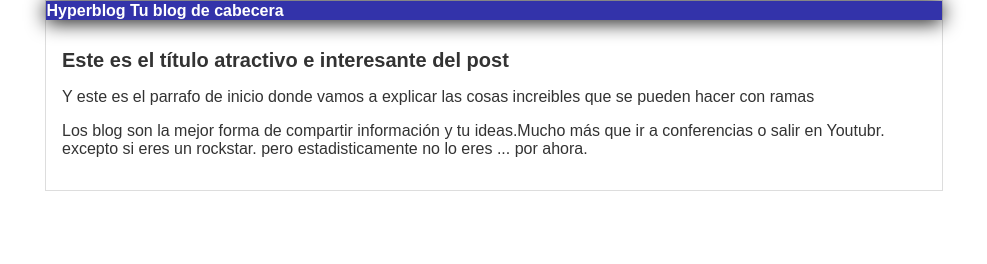
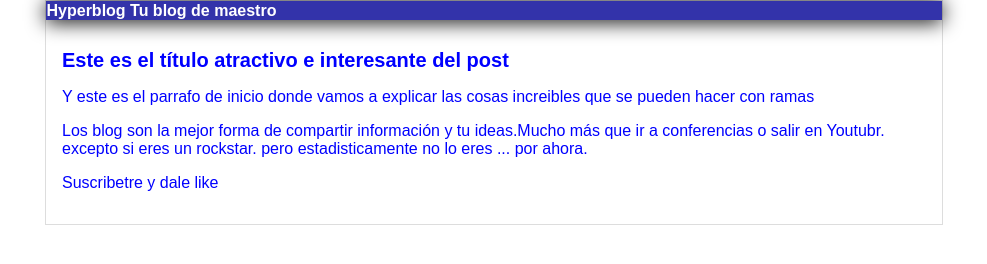
Before and after one commit to alexpin/hyperblog, a plain HTML site: page blogpost.html in a window 1280 px wide. Shown: the whole page, without its empty margins (146-1133 px from the left). Drawn offline with Linux system fonts and the light colour scheme.

Commit message:
Agregue suscripcion, cambie la cabecera maestra y puse todo blue

```diff
--- a/blogpost.html
+++ b/blogpost.html
@@ -8,7 +8,7 @@
             <div id="cabecera">
                 Hyperblog
                 <span id="tagline">
-                    Tu blog de cabecera
+                    Tu blog de maestro
                 </span>
             </div>
             <div id="post">
@@ -20,6 +20,7 @@
                     que ir a conferencias o salir en Youtubr. excepto si eres un rockstar. pero
                     estadisticamente no lo eres ... por ahora.
                 </p>
+                <p>Suscribetre y dale like</p>
             </div>
         </div>
     </body>
--- a/css/estilos.css
+++ b/css/estilos.css
@@ -1,6 +1,6 @@
 body
 {
-    color: #333;
+    color: blue;
     text-align: center;
     font-family: "Arial";
     font-size: 16px;
```
